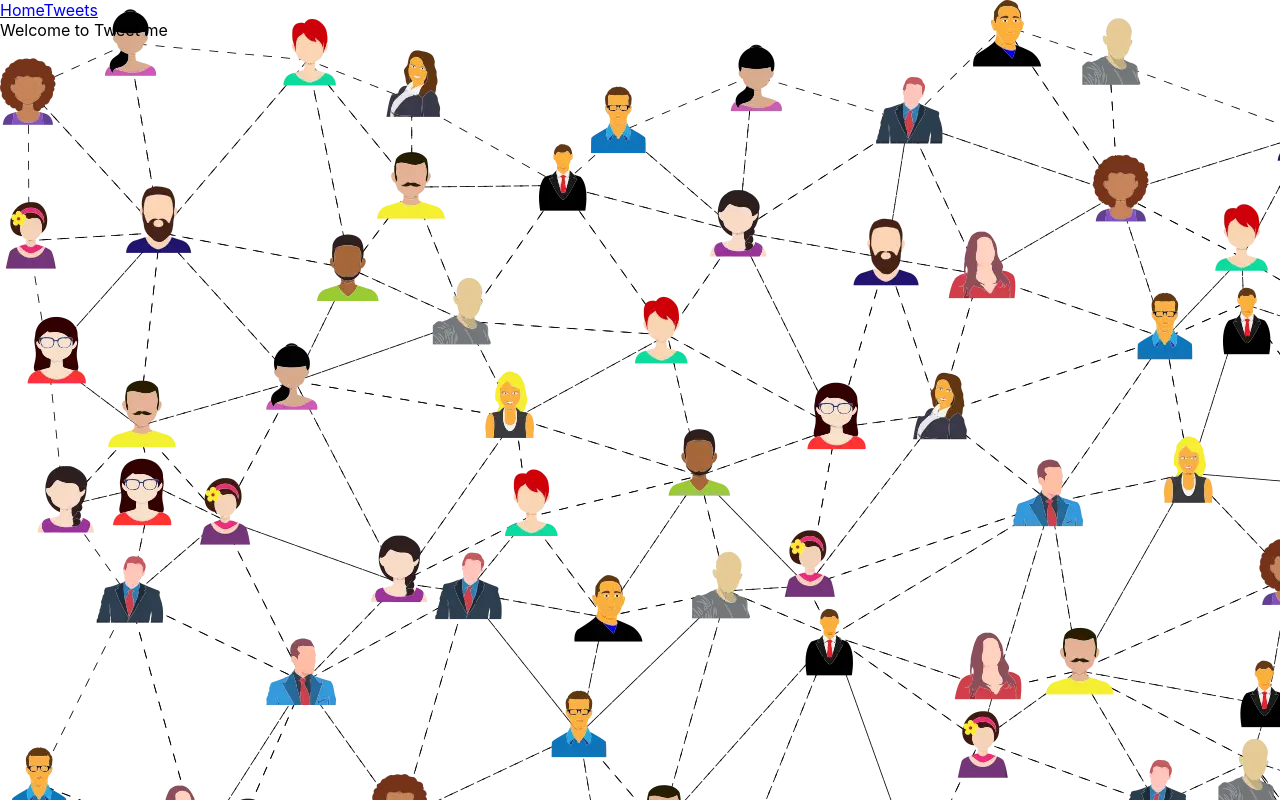
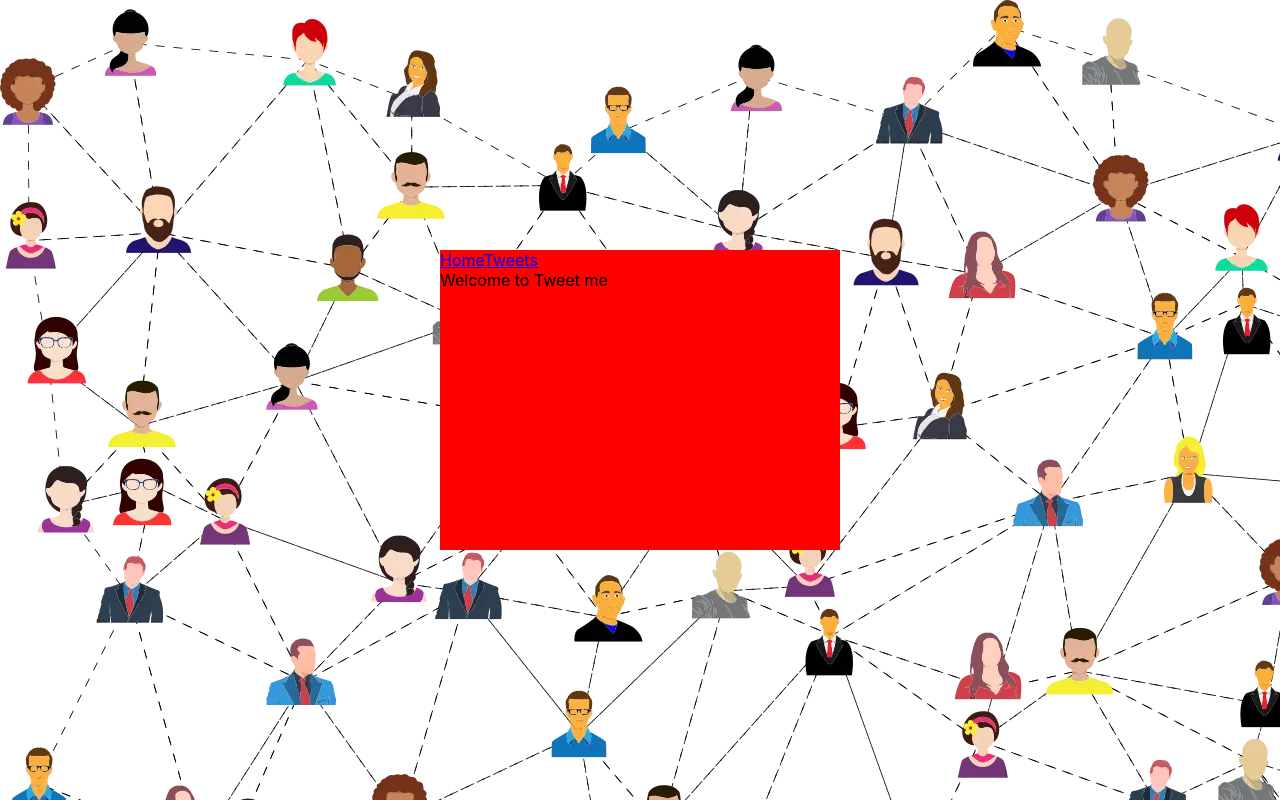
Before and after one commit to skif6623/Tweet-me, a React (Create React App) app: page / in a window 1280 px wide. Built offline with nearby package versions, Linux system fonts and the light colour scheme.

Commit message:
styled nav buttons

```diff
--- a/src/pages/HomePage/HomePage.jsx
+++ b/src/pages/HomePage/HomePage.jsx
@@ -1,18 +1,20 @@
 import React from "react";
 import {NavLink} from "react-router-dom";
 import {useLocation} from "react-router-dom";
-import {Bg} from "./HomePage.styled";
+import {Bg, NavBg} from "./HomePage.styled";
 
 export const HomePage = () => {
 	const location = useLocation();
 
 	return (
 		<Bg>
-			<NavLink to="/">Home</NavLink>
-			<NavLink to="/tweets" state={{from: location}}>
-				Tweets
-			</NavLink>
-			<div>Welcome to Tweet me</div>
+			<NavBg>
+				<NavLink to="/">Home</NavLink>
+				<NavLink to="/tweets" state={{from: location}}>
+					Tweets
+				</NavLink>
+				<p>Welcome to Tweet me</p>
+			</NavBg>
 		</Bg>
 	);
 };
--- a/src/pages/HomePage/HomePage.styled.js
+++ b/src/pages/HomePage/HomePage.styled.js
@@ -2,8 +2,19 @@ import styled from "styled-components";
 import bg_image from "../../images/social-media-3846597.webp";
 
 export const Bg = styled.main`
+	display: flex;
+	justify-content: center;
+	align-items: center;
+
 	width: 100vw;
 	height: 100vh;
 
 	background-image: url(${bg_image});
 `;
+
+export const NavBg = styled.div`
+	width: 400px;
+	height: 300px;
+
+	background-color: red;
+`;
```
